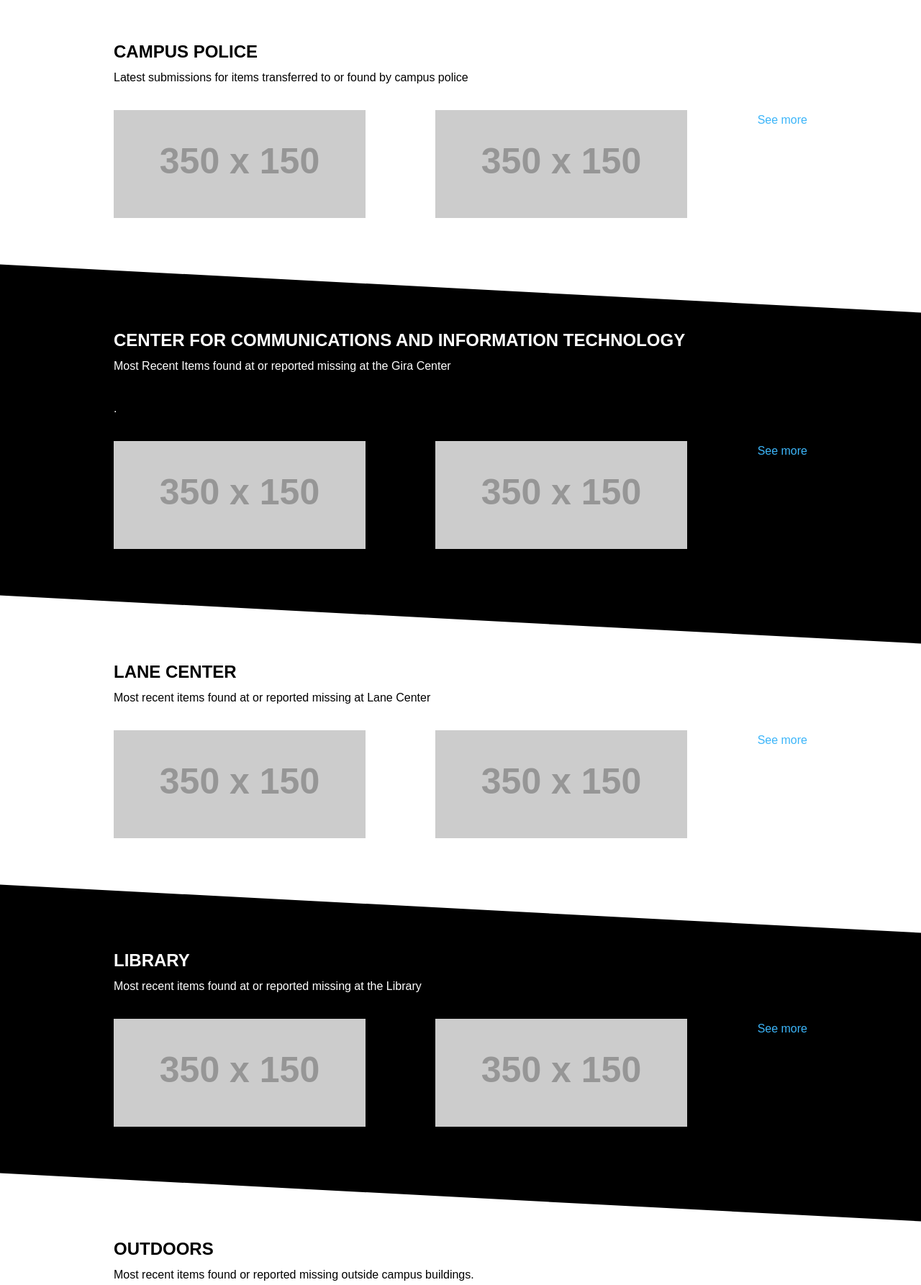
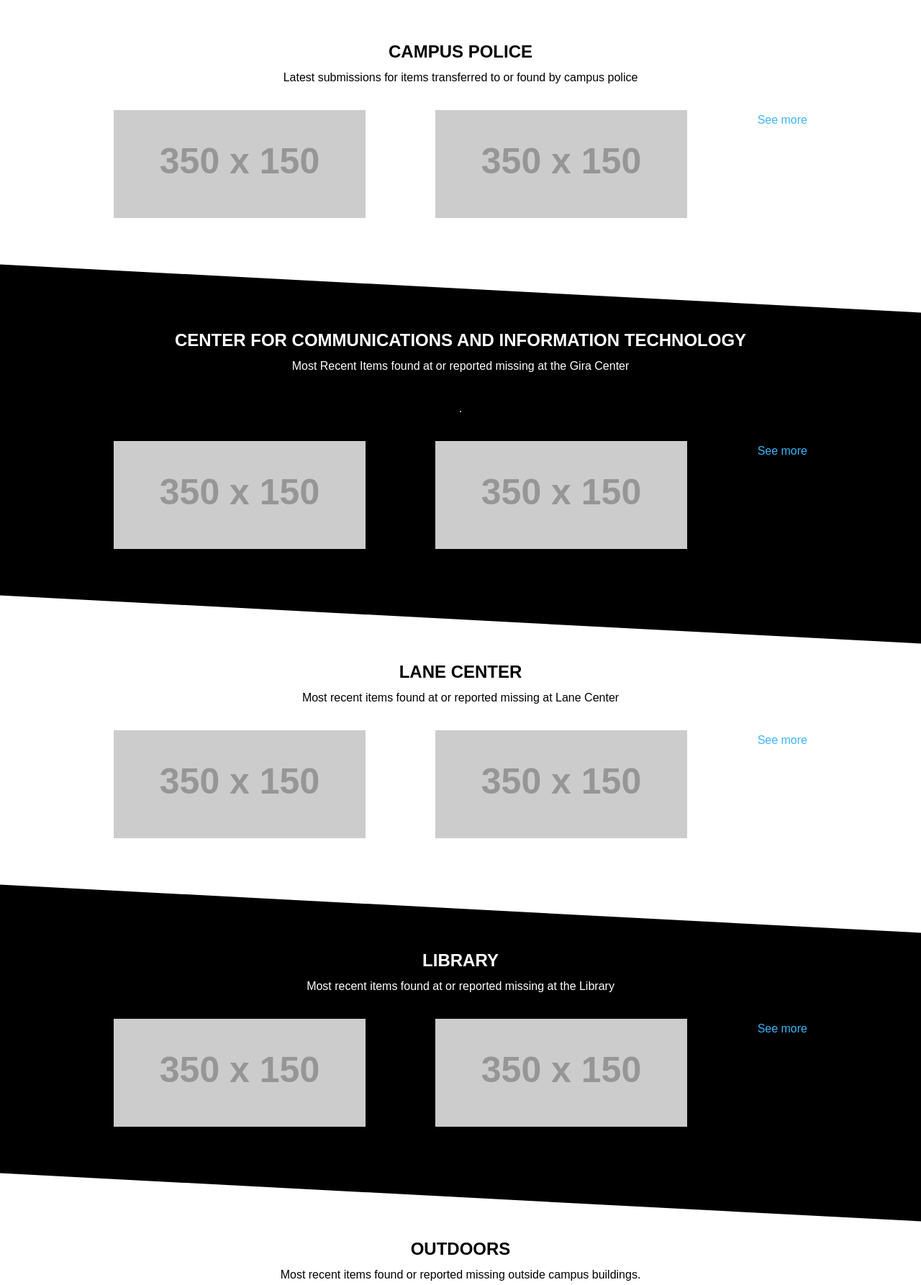
Before and after one commit to BirdBolt/fsulostandfound, a PHP site: page / in a window 1280 px wide. Shown: the part 150-1936 px from the top of the page at 72% size. Run offline with PHP 8.4, Linux system fonts and the light colour scheme; grey boxes labelled with a size stand in for pictures from a placeholder-image service; some libraries are stand-ins or nearby versions.

Commit message:
text align
text align

```diff
--- a/css/styles.css
+++ b/css/styles.css
@@ -19,6 +19,7 @@ body {
   line-height: 1; }
 
 h1, h2, h3, h4, h5, h6 {
+  text-align: center;
   clear: both;
   font-weight: normal; }
 
@@ -229,7 +230,9 @@ section {
   section.color {
     background-color: black;
     color: white; }
-
+p {
+  text-align: center;
+}
 
 /*skew non colored background sections' contents*/
 /*GUYS PLEASE DON'T MESS WITH THIS!!*/
```
